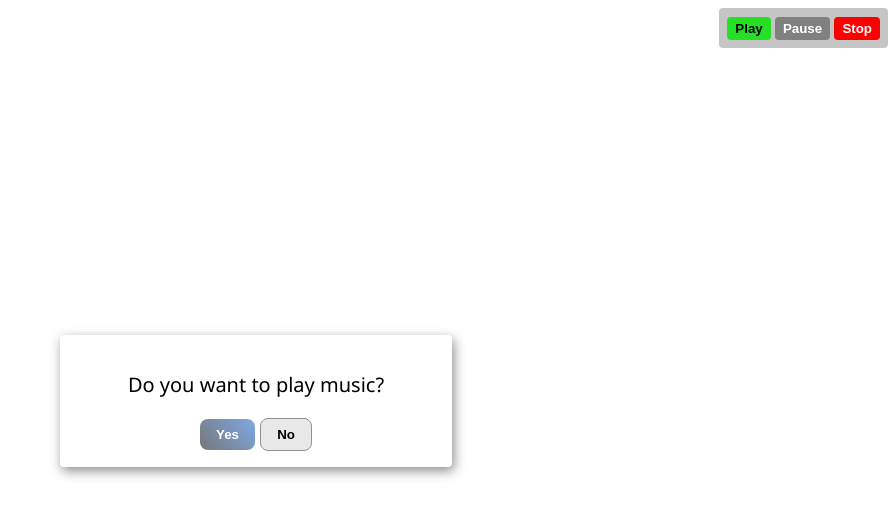
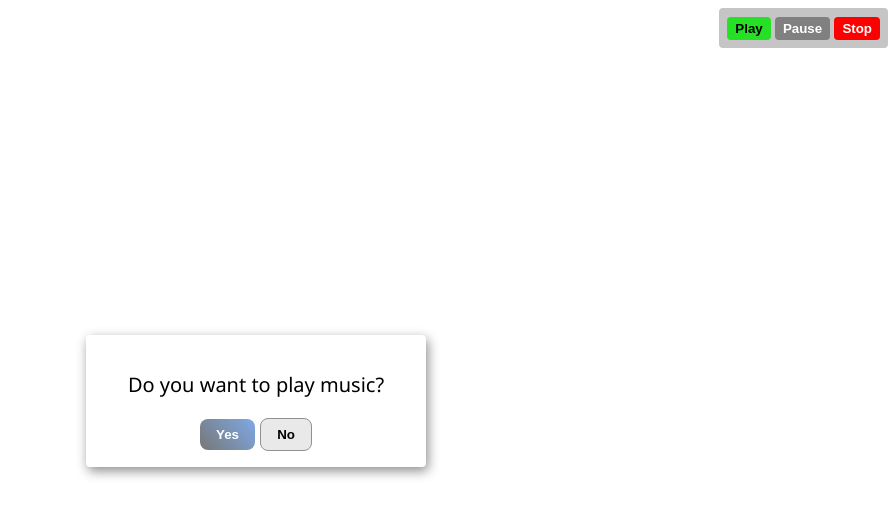
Before and after one commit to dikihendriyanto23/birthday, a plain HTML site: page index.html in a window 1280 px wide. Shown: the whole page, without its empty margins (384-1280 px from the left). Drawn offline with Linux system fonts and the light colour scheme.

Commit message:
update welcome

```diff
--- a/styles/mystyle.css
+++ b/styles/mystyle.css
@@ -225,10 +225,11 @@ body {
 
 .welcome {
   position: absolute;
+  box-sizing: border-box;
   font-size: 20px;
   border: 1px solid black;
   min-width: 300px;
-  width: 360px;
+  width: 340px;
   max-width: 480px;
   text-align: center;
   padding: 16px;
```
